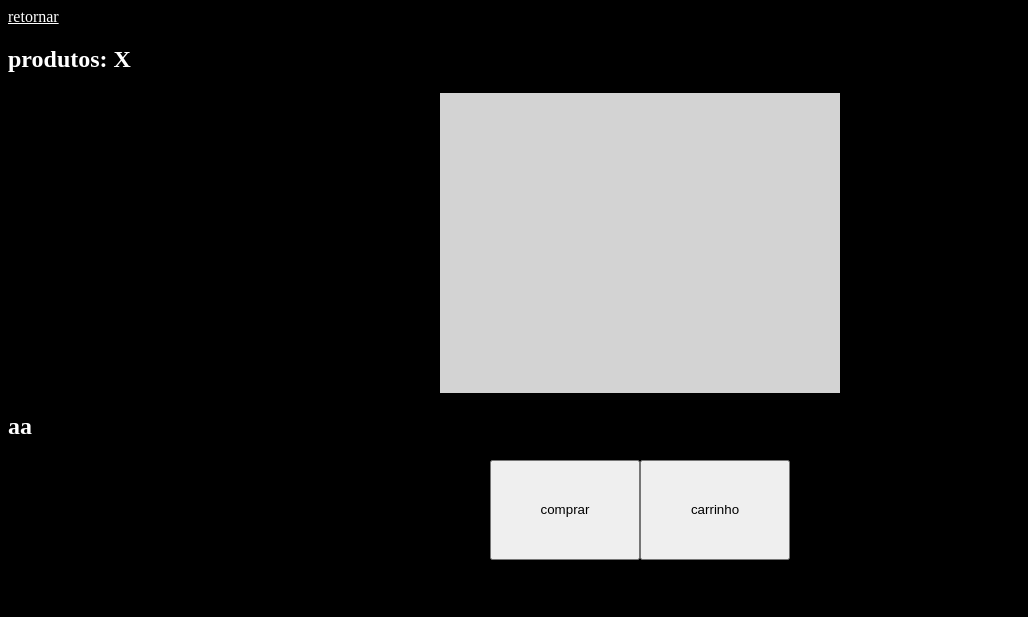
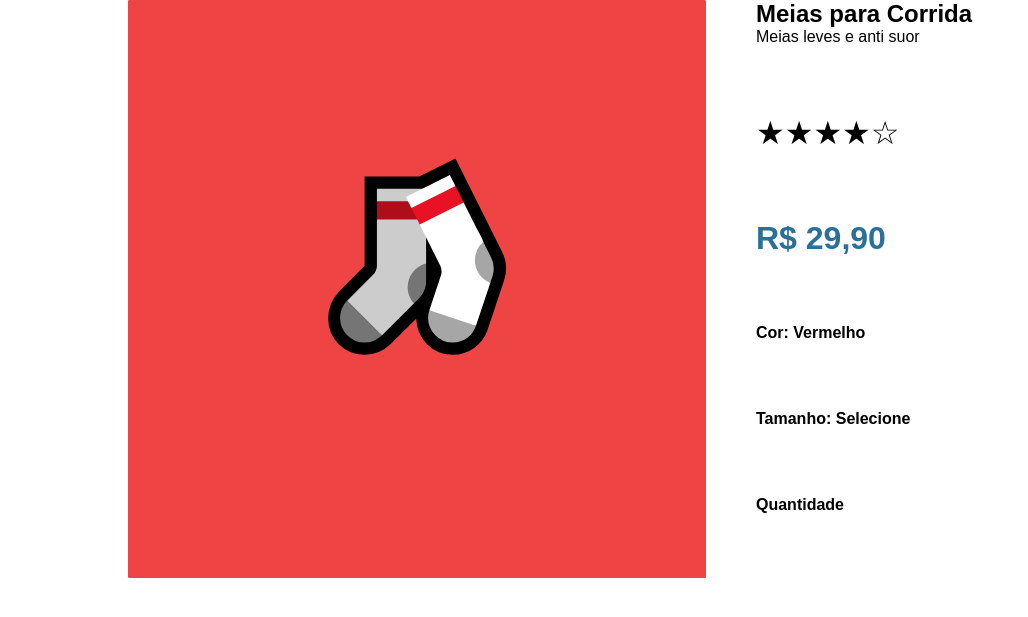
Before and after one commit to Luzatti-alt/finalizacao_2_tri_meia, a Flask app: page /produto in a window 1280 px wide. Shown: the top 617 px of the page, without its empty margins (0-1028 px from the left). Run offline with Flask 3, Linux system fonts and the light colour scheme.

Commit message:
inicio da pagina de produto

```diff
--- a/web/static/styles/produto.css
+++ b/web/static/styles/produto.css
@@ -1,23 +1,38 @@
-body{
-  background: black;
+@charset "UTF-8";
+
+* {
+  margin: 0;
+  padding: 0;
+  font-family: Arial, Helvetica, sans-serif;
 }
-.produto{
-  background: lightgray;
+
+main {
+  margin: auto;
+  width: 80%;
+}
+
+section#product-content {
   display: flex;
-  justify-content: center;
-  align-items: flex-start;
-  width: 400px;
-  height: 300px;
+  flex-direction: row;
+  gap: 50px;
 }
-.compras{
-  background: black;
+
+div#info {
   display: flex;
-  justify-content: center;
-  align-items: flex-start;
-  width: 400px;
-  height: 100px;
+  flex-direction: column;
+  justify-content: space-between;
 }
-.botao{
-  width: 150px;
-  height: 100px;
+
+div#avaliacoes {
+  font-size: 2em;
 }
+
+span#preco {
+  font-size: 2em;
+  font-weight: bolder;
+  color: #2b7099;
+}
+
+div#cor, div#tamanho, div#quantidade {
+  font-weight: bold;
+}
--- a/web/templates/produto.html
+++ b/web/templates/produto.html
@@ -11,21 +11,26 @@
   <header>
   </header>
   <main>
+    <section id="product-content">
+      <div id="display">
+        <img src="../static/imagens/meia vermelha.png" alt="Imagem do produto">
+      </div>
+      <div id="info">
+        <div id="nome-descricao">
+          <h1>Meias para Corrida</h1>
+          <p>Meias leves e anti suor</p>
+        </div>
+        <div id="avaliacoes">★★★★☆</div>
+        <span id="preco">R$ 29,90</span>
+        <div id="cor">Cor: Vermelho</div>
+        <div id="tamanho">Tamanho: Selecione</div>
+        <div id="quantidade">Quantidade</div>
+        <div id="botoes"></div>
+      </div>
+    </section>
+    <div id="descricao"></div>
   </main>
   <footer>
   </footer>
-  <a href="{{ url_for('home') }}" style="color:white">retornar</a>
-  <h2 style="color:white">produtos: X</h2>
-  <center>
-  <div class="produto">
-  </div>
-  </center>
-  <h2 style="color:white">aa</h2>
-  <center>
-    <div class="compras">
-      <button class="botao">comprar</button>
-      <button class="botao">carrinho</button>
-    </div>
-  </center>
 </body>
 </html>
```
Also changed, not shown: web/static/imagens/meia vermelha.png (added).
